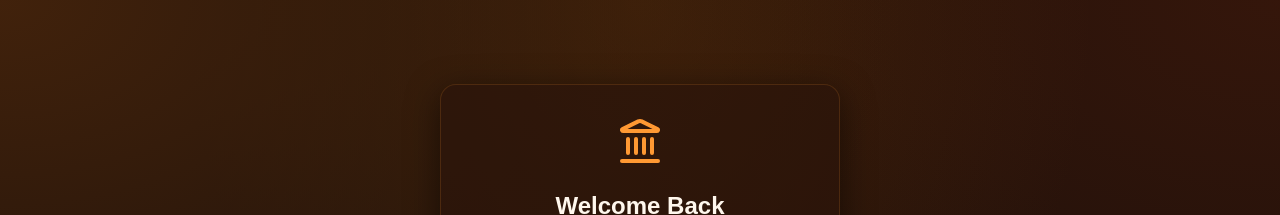
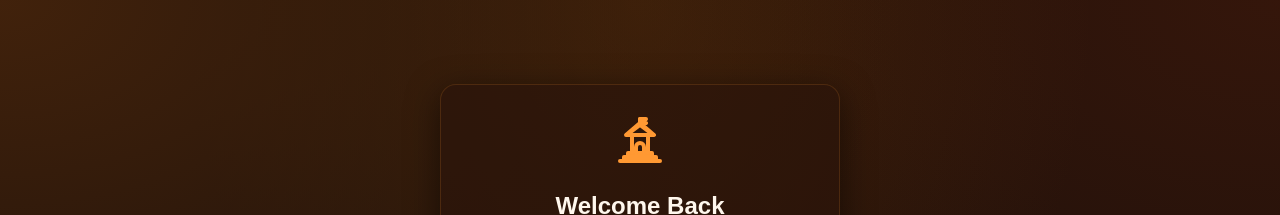
Before and after one commit to jvmadarshkumar/temple_project, a Next.js app: page / in a window 1280 px wide. Shown: the top 215 px of the page. Built offline with nearby package versions, Linux system fonts and the light colour scheme; a web font is replaced by a local one.

Commit message:
Update: Replaced bank logo with custom Hindu Temple SVG logo

```diff
--- a/src/app/page.tsx
+++ b/src/app/page.tsx
@@ -3,7 +3,7 @@
 import { useState } from 'react';
 import { useRouter } from 'next/navigation';
 import Link from 'next/link';
-import { Landmark } from 'lucide-react';
+import TempleLogo from '@/components/TempleLogo';
 
 export default function LoginPage() {
   const [email, setEmail] = useState('');
@@ -42,7 +42,7 @@ export default function LoginPage() {
     <div style={{ display: 'flex', justifyContent: 'center', alignItems: 'center', minHeight: '80vh' }}>
       <div className="glass-panel" style={{ maxWidth: '400px', width: '100%' }}>
         <div className="text-center mb-4">
-          <Landmark size={48} color="var(--accent-color)" style={{ margin: '0 auto', marginBottom: '1rem' }} />
+          <TempleLogo size={48} color="var(--accent-color)" style={{ margin: '0 auto', marginBottom: '1rem' }} />
           <h2>Welcome Back</h2>
           <p>Login to Temple Finance Tracker</p>
         </div>
--- a/src/app/register/page.tsx
+++ b/src/app/register/page.tsx
@@ -2,7 +2,8 @@
 
 import { useState } from 'react';
 import Link from 'next/link';
-import { Landmark, CheckCircle } from 'lucide-react';
+import { CheckCircle } from 'lucide-react';
+import TempleLogo from '@/components/TempleLogo';
 
 export default function RegisterPage() {
   const [step, setStep] = useState(1);
@@ -77,7 +78,7 @@ export default function RegisterPage() {
     <div style={{ display: 'flex', justifyContent: 'center', alignItems: 'center', minHeight: '80vh' }}>
       <div className="glass-panel" style={{ maxWidth: '400px', width: '100%' }}>
         <div className="text-center mb-4">
-          <Landmark size={48} color="var(--accent-color)" style={{ margin: '0 auto', marginBottom: '1rem' }} />
+          <TempleLogo size={48} color="var(--accent-color)" style={{ margin: '0 auto', marginBottom: '1rem' }} />
           <h2>Request Access</h2>
           <p>Register for Temple Finance Tracker</p>
         </div>
--- /dev/null
+++ b/src/components/TempleLogo.tsx
@@ -0,0 +1,36 @@
+export default function TempleLogo({ size = 48, color = "currentColor", style = {}, className = "" }: { size?: number, color?: string, style?: React.CSSProperties, className?: string }) {
+  return (
+    <svg
+      width={size}
+      height={size}
+      viewBox="0 0 24 24"
+      fill="none"
+      stroke={color}
+      strokeWidth="2"
+      strokeLinecap="round"
+      strokeLinejoin="round"
+      style={style}
+      className={className}
+    >
+      {/* Base & Stairs */}
+      <path d="M2 22h20" />
+      <path d="M4 22v-2h16v2" />
+      <path d="M6 20v-2h12v2" />
+
+      {/* Pillars */}
+      <path d="M8 18V9" />
+      <path d="M16 18V9" />
+
+      {/* Roof / Shikhara */}
+      <path d="M5 9l7-6 7 6H5z" />
+      <path d="M8 7l4-3 4 3" />
+
+      {/* Flag / Dhvaja */}
+      <path d="M12 3V1" />
+      <path d="M12 1h3l-1 1 1 1h-3" />
+
+      {/* Arch / Door */}
+      <path d="M10 18v-3a2 2 0 0 1 4 0v3" />
+    </svg>
+  );
+}
```
